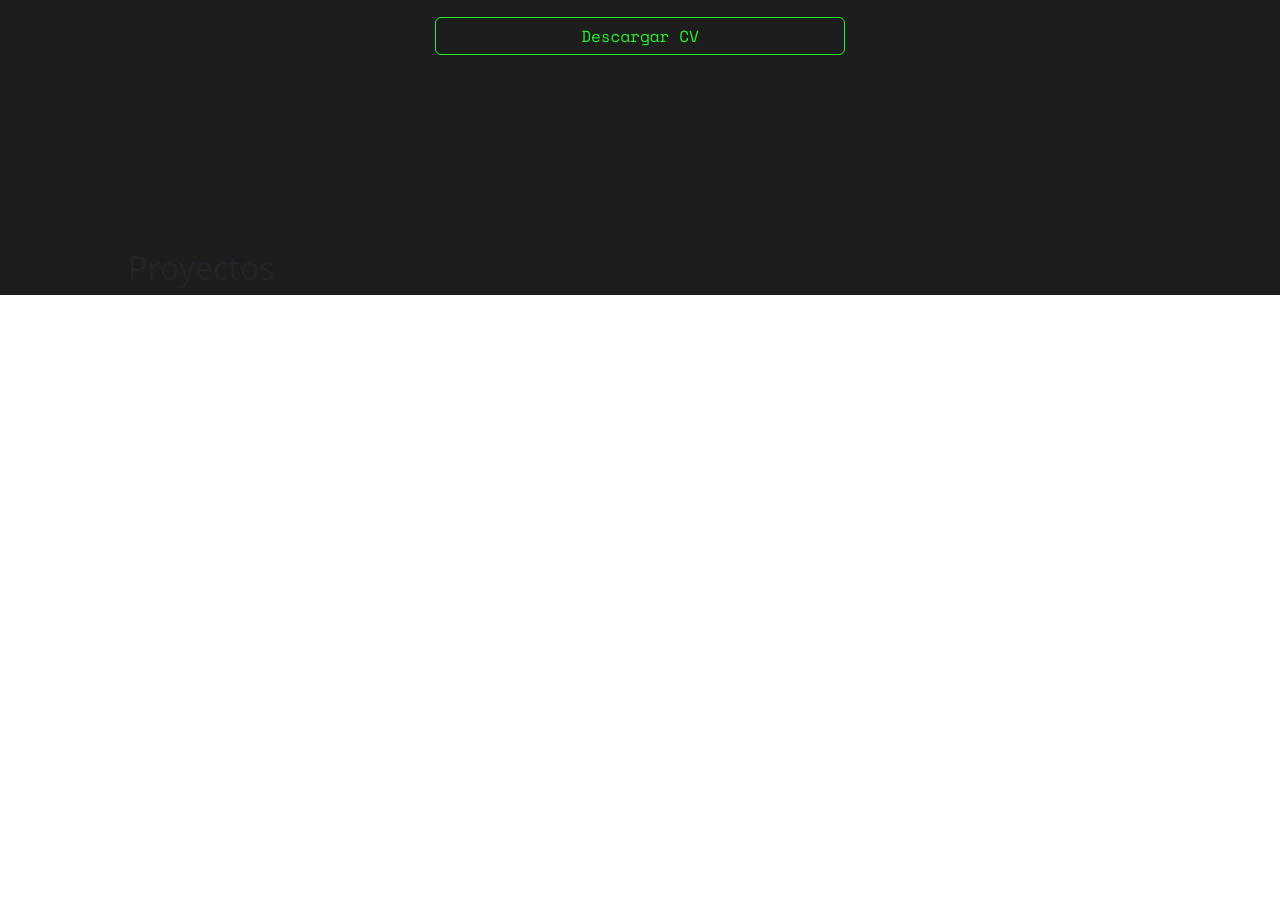
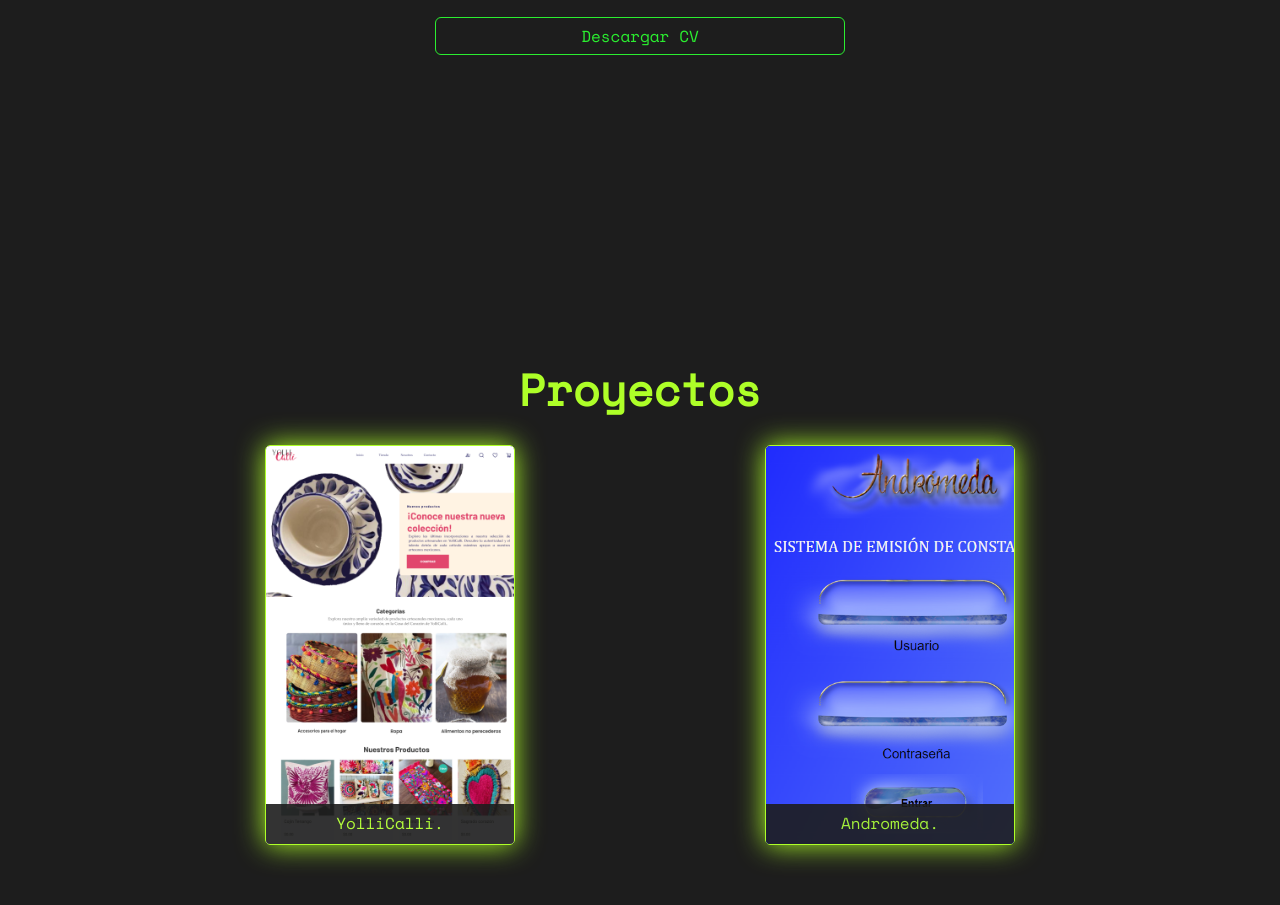
Before and after one commit to OllincatlJmnz/Portafolio, a plain HTML site: page index.html in a window 1280 px wide. Shown: the part 2151-3056 px from the top of the page. Before the commit the page ends 2446 px from the top, so only its background shows below. Drawn offline with nearby package versions, Linux system fonts and the light colour scheme.

Commit message:
se agrego la sección de Proyectos

```diff
--- a/css/style.css
+++ b/css/style.css
@@ -310,7 +310,7 @@ main {
 
 #SobreMi article {
     display: flex;
-    flex-direction: col;
+    flex-direction: row;
     justify-content: center;;
     align-items: center;
     box-sizing: border-box;
@@ -512,7 +512,7 @@ main {
 
 #Conocimientos article {
     display: flex;
-    flex-direction: col;
+    flex-direction: row;
     justify-content: center;;
     align-items: center;
     box-sizing: border-box;
@@ -580,5 +580,144 @@ main {
 /* Termina Seccion Conocimiento*/
 
 /*Inicia seccion de Portafolio*/
+#Portafolio {
+    display: flex;
+    flex-direction: row;
+    justify-content: center;
+    align-items: center;
+    box-sizing: border-box;
+    background-color: var(--gris);
+    width: 100%;
+    height: 100%;
+    margin: auto;
+}
 
+#Portafolio article {
+    display: flex;
+    flex-direction: row;
+    justify-content: center;;
+    align-items: center;
+    box-sizing: border-box;
+
+    width: 100%;
+    margin: auto;
+    margin-top: 100px;
+    padding-top: 15px;
+}
+
+#Portafolio article h2 {
+    color: var(--verde-claro);
+    width: 100%;
+    text-align: center;
+    font-size: 44px;
+    font-family: var(--fuente);
+    font-weight: 900;
+}
+
+#Portafolio article > div {
+    justify-content: space-around;
+    align-items: center;
+
+    margin-top: 20px;
+}
+
+#Portafolio .cardProyecto {
+    position: relative;
+    width: 250px;
+    height: 400px;
+    background-color: var(--gris);
+    margin-bottom: 10px;
+}
+
+#Portafolio .cardProyecto .face {
+    position: absolute;
+    width: 100%;
+    height: 100%;
+    border-radius: 5px;
+    backface-visibility: hidden;
+    overflow: hidden;
+    transition: 1s;
+}
+
+#Portafolio .cardProyecto .front {
+    width: 100%;
+    height: 100%;
+    transform: perspective(600px) rotateY(0deg);
+    box-shadow: 0 0 28px var(--verde-claro);
+    border: 1px solid var(--verde-claro);
+}
+
+#Portafolio .cardProyecto .front .proyectoImagen img {
+    position: absolute;
+    height: 100%;
+    object-fit: cover;
+}
+
+#Portafolio .cardProyecto .front  .card-body {
+    display: flex;
+    justify-content: center;
+    align-items: center;
+    position: absolute;
+    bottom: 0;
+    left: 0;
+    width: 100%;
+    height: 40px;
+    margin: 0;
+    background-color: var(--gris);
+    opacity: .9;
+}
+
+#Portafolio .cardProyecto .front  .card-body h5{
+    width: 100%;
+    font-family: var(--fuente);
+    font-size: 16px;
+    margin: 0;
+    color: var(--verde-claro);
+    text-align: center;
+}
+
+#Portafolio .cardProyecto .back {
+    width: 100%;
+    height: 100%;
+    transform: perspective(600px) rotateY(180deg);
+    box-shadow: 0 0 28px var(--verde-claro);
+    border: 1px solid var(--verde-claro);
+}
+
+#Portafolio .cardProyecto .back .card-body {
+    display: flex;
+    flex-direction: column;
+    justify-content: center;
+    width: 100%;
+    height: 100%;
+    align-items: center;
+    padding: 15px;
+}
+
+#Portafolio .cardProyecto .back  .card-body h5{
+    width: 100%;
+    font-family: var(--fuente);
+    font-size: 16px;
+    margin: 0;
+    color: var(--verde-claro);
+    text-align: center;
+    padding-bottom: 5px;
+}
+
+#Portafolio .cardProyecto .back  .card-body span{
+    width: 100%;
+    font-family: var(--fuente);
+    font-size: 14px;
+    margin: 0;
+    color: var(--blanco);
+    text-align: center;
+}
+
+#Portafolio .cardProyecto:hover .front {
+    transform: perspective(600px) rotateY(180deg);
+}
+
+#Portafolio .cardProyecto:hover .back {
+    transform: perspective(600px) rotateY(360deg);
+}
 /*Termina seccion de Portafolio*/
--- a/index.html
+++ b/index.html
@@ -354,7 +354,7 @@
                         </div>
                     </div>
                 </div>
-                <button class="btn btnDescargarCV">Descargar CV</button>
+                <button id="btnDescargarCV" class="btn btnDescargarCV">Descargar CV</button>
             </article>
         </section>
 
@@ -362,12 +362,53 @@
             <article class="row">
                 <h2>Proyectos</h2>
                 <div class="col-12 d-flex flex-row flex-wrap">
+                    <div class="cardProyecto">
+                        <div class="face front">
+                            <div class="proyectoImagen">
+                                <img src="./src/images/YolliCalli.png" alt="">
+                            </div>
+                            <div class="card-body">
+                                <h5 class="card-title">YolliCalli.</h5>
+                            </div>
+                        </div>
+                        <div class="face back">
+                            <div class="card-body">
+                                <h5 class="card-title">YolliCalli.</h5>
+                                <span>Plataforma que busca conectar a los talentosos artesanos mexicanos directamente
+                                    con amantes del arte de todo el mundo.<br>
+                                    E-comerce realizado como proyecto integrador para el bootcamp de Desarrollador
+                                    Java FullStack Junior.
+                                </span>
+                            </div>
+                        </div>
+                    </div>
 
+                    <div class="cardProyecto">
+                        <div class="face front">
+                            <div class="proyectoImagen">
+                                <img src="./src/images/Andromeda2.png" alt="">
+                            </div>
+                            <div class="card-body">
+                                <h5 class="card-title">Andromeda.</h5>
+                            </div>
+                        </div>
+                        <div class="face back">
+                            <div class="card-body">
+                                <h5 class="card-title">Andromeda.</h5>
+                                <span>Sistema de emisión de constancias. Su objetivo es generar constancias digitales
+                                    para los cursos, exámenes, diplomados, etc que se imparten en la FES Acatlán.<br>
+                                    Donde colabore en su desarrollo durante mi sevicio social de la universidad.
+                                </span>
+                            </div>
+                        </div>
+                    </div>
                 </div>
             </article>
         </section>
 
-        <section id="Contacto"></section>
+        <section id="Contacto">
+
+        </section>
     </main>
 </body>
 </html>
--- a/js/main.js
+++ b/js/main.js
@@ -1,13 +1,31 @@
+
+
+let btnDescargarCV = document.getElementById("btnDescargarCV");
+
+btnDescargarCV.addEventListener("click",function(event){
+  const rutaDescarga = document.createElement("a");
+  rutaDescarga.href = "./src/Documentos/cv_OllincatlJimenez.pdf"
+  rutaDescarga.download = "OllincatlJimenez_cv.pdf"
+
+  rutaDescarga.click();
+})
+
+
+
   // Función para establecer la altura de la sección igual al alto de la pantalla del navegador
 function ajustarAlturaSeccion() {
     let alturaPantalla = window.innerHeight;
     let seccionInicio = document.getElementById('Inicio');
     let seccionSobreMi = document.getElementById('SobreMi');
     let seccionConocimientos = document.getElementById('Conocimientos');
+    let seccionPortafolio = document.getElementById("Portafolio");
+    let seccionContacto = document.getElementById("Contacto");
 
     seccionInicio.style.minHeight = alturaPantalla + 'px';
     seccionSobreMi.style.minHeight = alturaPantalla + 'px';
     seccionConocimientos.style.minHeight = alturaPantalla + 'px';
+    seccionPortafolio.style.minHeight = alturaPantalla + 'px';
+    seccionContacto.style.minHeight = alturaPantalla + 'px';
 
     console.log(alturaPantalla)
 }
```
Also changed, not shown: src/images/Andromeda.png (added), src/images/Andromeda2.png (added), src/images/YolliCalli.png (added), 1 other file.
